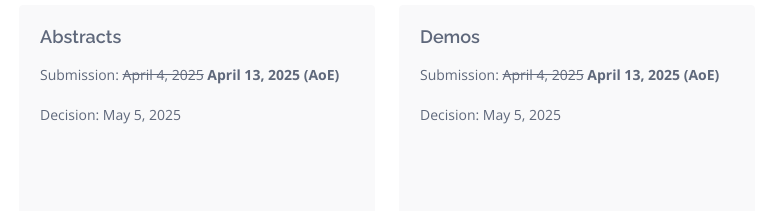
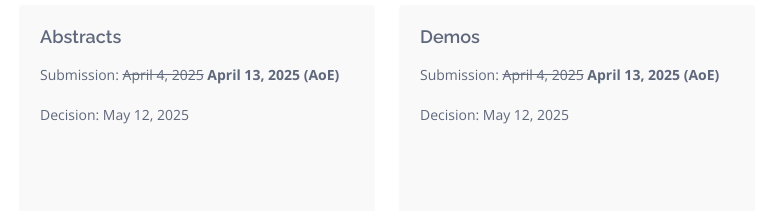
Before and after one commit to GIScience-2025/website, a plain HTML site: page index.html in a window 1280 px wide. Shown: the part 2026-2237 px from the top of the page, 443-1217 px from the left. Drawn offline with nearby package versions, Linux system fonts and the light colour scheme.

Commit message:
abstract answer date

```diff
--- a/index.html
+++ b/index.html
@@ -247,7 +247,7 @@
               <!--<div class="icon"><i class="bi bi-card-checklist"></i></div>-->
               <h4 class="title"><a href="">Abstracts</a></h4>
 	      <p class="description">Submission: <s>April 4, 2025</s> <b>April 13, 2025 (AoE)</b></p>
-              <p class="description">Decision: May 5, 2025</p>
+              <p class="description">Decision: May 12, 2025</p>
             </div>
           </div>
           <div class="col-lg-4 col-md-6 mt-4 mt-lg-0">
@@ -255,7 +255,7 @@
               <!--<div class="icon"><i class="bi bi-clipboard-data"></i></div>-->
               <h4 class="title"><a href="">Demos</a></h4>
 	      <p class="description">Submission: <s>April 4, 2025</s> <b>April 13, 2025 (AoE)</b></p>
-              <p class="description">Decision: May 5, 2025</p>
+              <p class="description">Decision: May 12, 2025</p>
             </div>
           </div>
           <div class="col-lg-4 col-md-6 mt-4 mt-lg-0">
```
